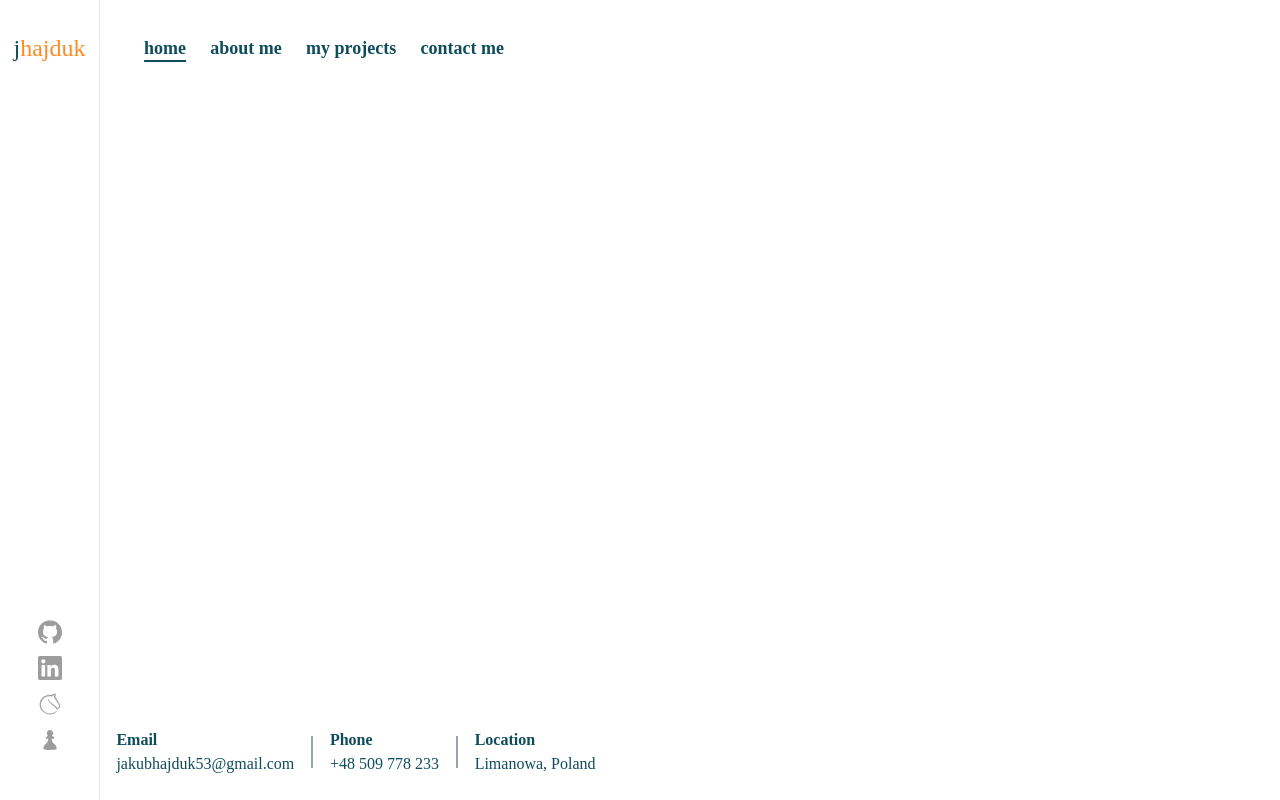
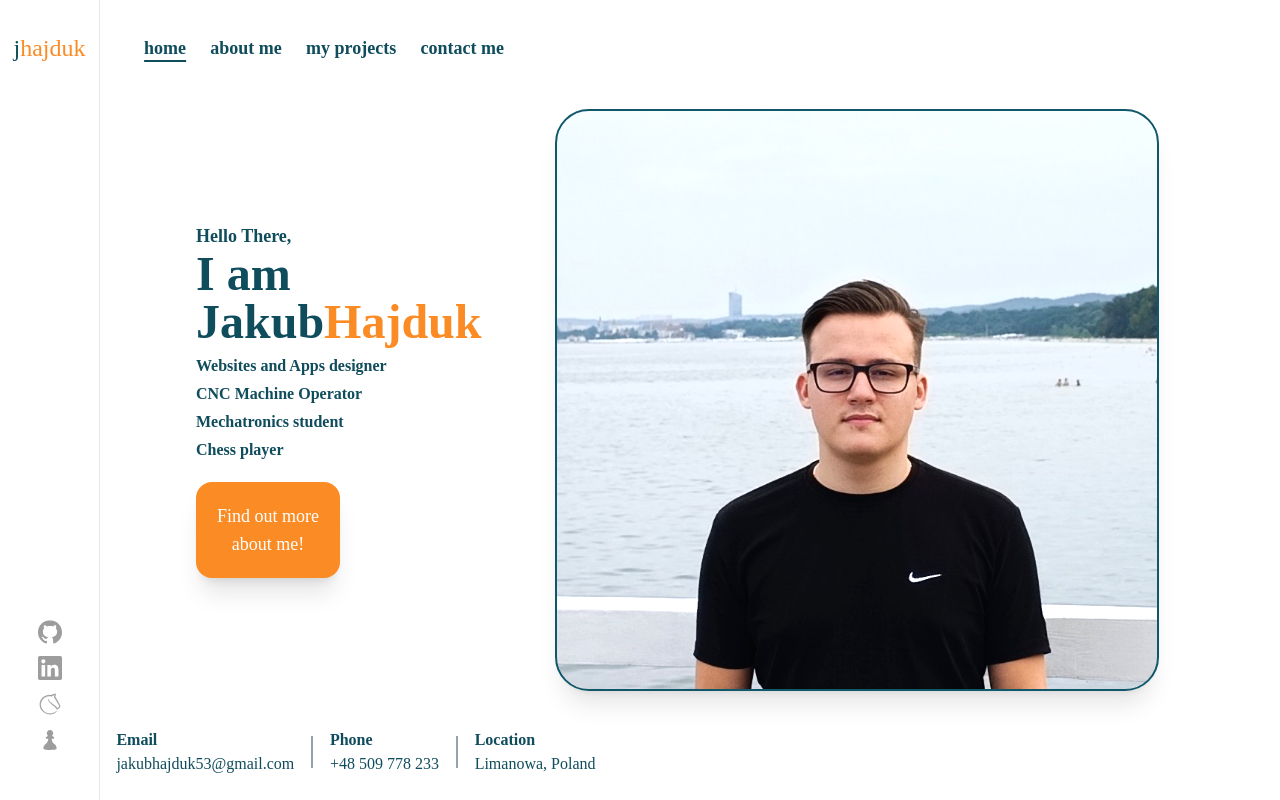
Before and after one commit to jakubhajduk53/personal-website, a Vue app: page / in a window 1280 px wide. Built offline with nearby package versions, Linux system fonts and the light colour scheme; a web font is replaced by a local one.

Commit message:
feat: add homeview

```diff
--- a/src/App.vue
+++ b/src/App.vue
@@ -1,4 +1,5 @@
 <script setup lang="ts">
+import { RouterView } from "vue-router";
 import Header from "../src/components/Header.vue";
 import Aside from "../src/components/Aside.vue";
 import Footer from "../src/components/Footer.vue";
@@ -9,7 +10,11 @@ import Footer from "../src/components/Footer.vue";
     <Aside />
     <main class="flex flex-col flex-1">
       <Header />
-      <div class="flex-1"></div>
+      <div class="flex-1">
+        <RouterView v-slot="{ Component }">
+          <component :is="Component" />
+        </RouterView>
+      </div>
       <Footer />
     </main>
   </div>
--- a/src/views/HomeView.vue
+++ b/src/views/HomeView.vue
@@ -1,3 +1,33 @@
-<script setup lang="ts"></script>
+<script setup lang="ts">
+import { RouterLink } from "vue-router";
+</script>
 
-<template></template>
+<template>
+  <div class="flex w-full h-full justify-center pl-24">
+    <div class="flex flex-col justify-center w-1/2">
+      <div class="font-semibold text-lg">Hello There,</div>
+      <div class="font-semibold text-5xl mb-2">
+        I am Jakub<span class="text-[rgb(251,139,36)]">Hajduk</span>
+      </div>
+      <div class="flex flex-col gap-1">
+        <div class="font-semibold">Websites and Apps designer</div>
+        <div class="font-semibold">CNC Machine Operator</div>
+        <div class="font-semibold">Mechatronics student</div>
+        <div class="font-semibold">Chess player</div>
+      </div>
+      <RouterLink
+        to="/about"
+        aria-label="about me"
+        class="w-36 h-24 mt-5 flex items-center text-center text-lg bg-[rgb(251,139,36)] text-white shadow-xl cursor-pointer rounded-2xl"
+      >
+        Find out more about me!
+      </RouterLink>
+    </div>
+    <div class="flex items-center w-full">
+      <img
+        src="../assets/myself.png"
+        class="w-150 rounded-4xl outline-2 shadow-xl brightness-115"
+      />
+    </div>
+  </div>
+</template>
```
Also changed, not shown: src/assets/myself.png (added).
